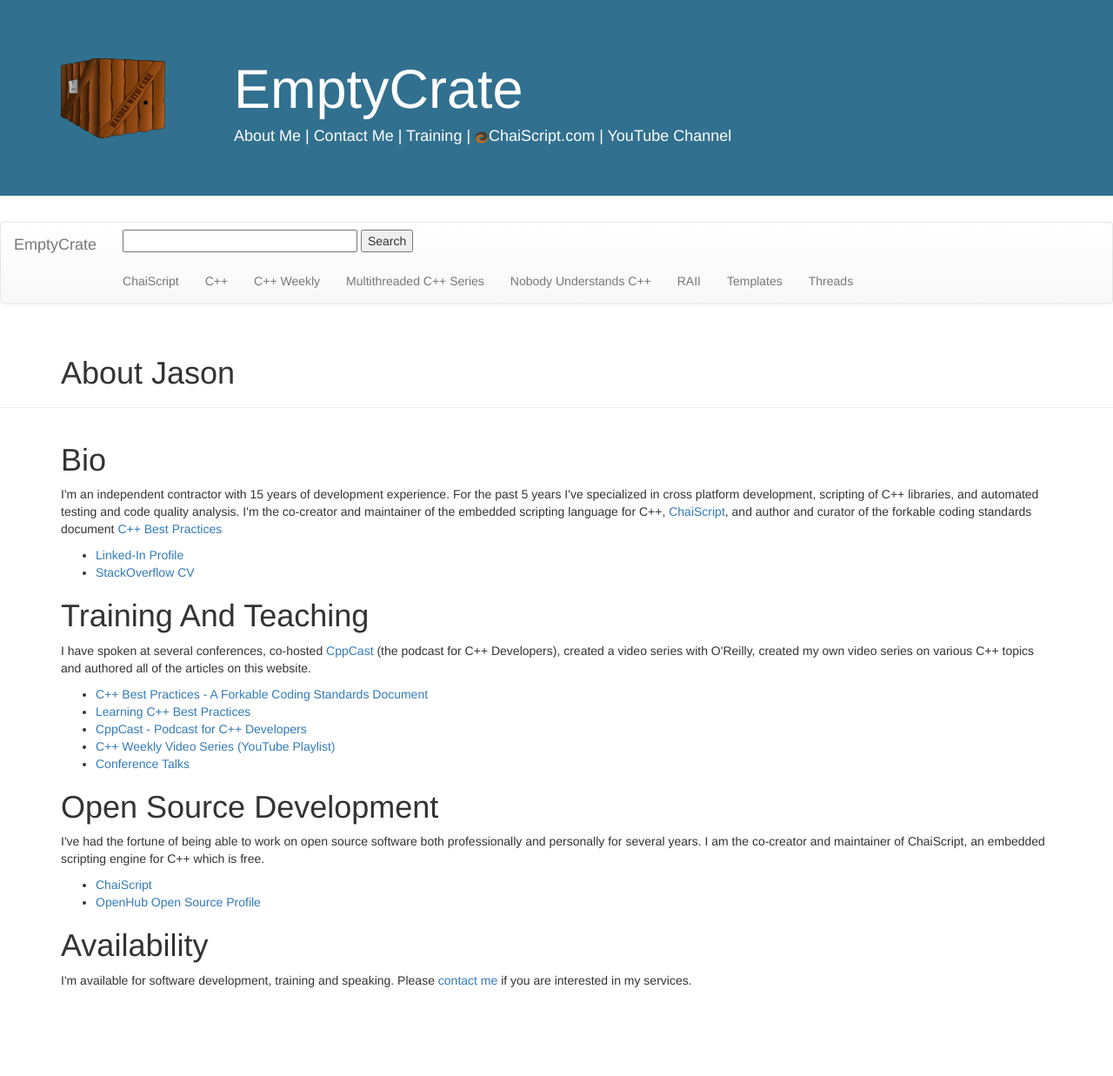
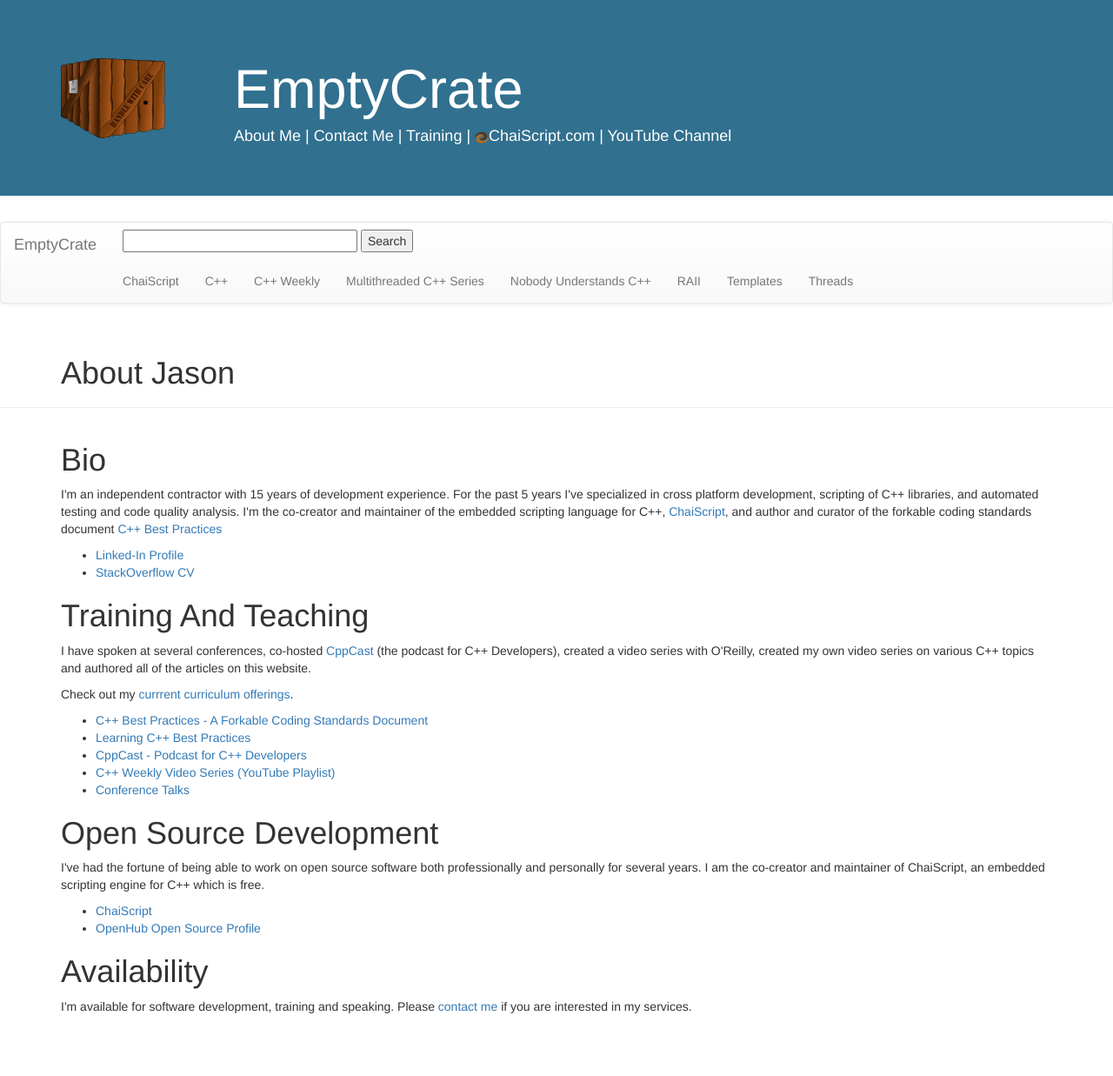
Before and after one commit to lefticus/emptycrate, a Jekyll site: the page built from about.html, in a window 1280 px wide. Shown: the whole page at 87% size. Built offline with Jekyll 4.4.1, drawn with Linux system fonts in a browser that asks for light colours; comment, search, counter and statistics services are not loaded; before the commit the page ends 1207 px from its top, so only the background shows below that.

Commit message:
Update about.html

```diff
--- a/about.html
+++ b/about.html
@@ -34,6 +34,10 @@
     I have spoken at several conferences, co-hosted <a href="http://cppcast.com">CppCast</a> (the podcast for C++ Developers), created a video series with O'Reilly, created my own video series on various C++ topics and authored all of the articles on this website.
     </p>
 
+    <p>
+      Check out my <a href="/training.html">currrent curriculum offerings</a>.
+    </p>
+
     <ul>
       <li><a href="http://cppbestpractices.com">C++ Best Practices - A Forkable Coding Standards Document</a></li>
       <li><a href="http://www.jdoqocy.com/click-4720029-11290546?url=http%3A%2F%2Fshop.oreilly.com%2Fproduct%2F0636920049814.do%3Fcmp%3Daf-code-books-video-product_cj_0636920049814_%25zp&cjsku=0636920049814">Learning C++ Best Practices</a></li>
```
